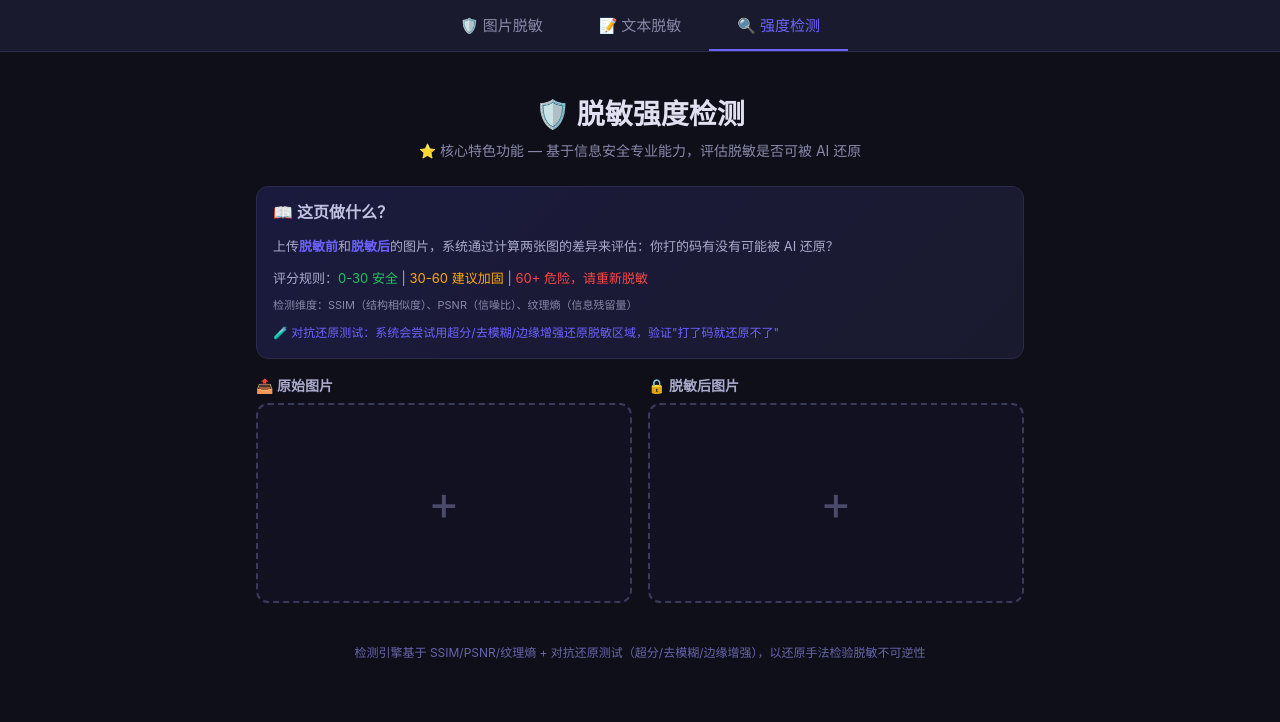
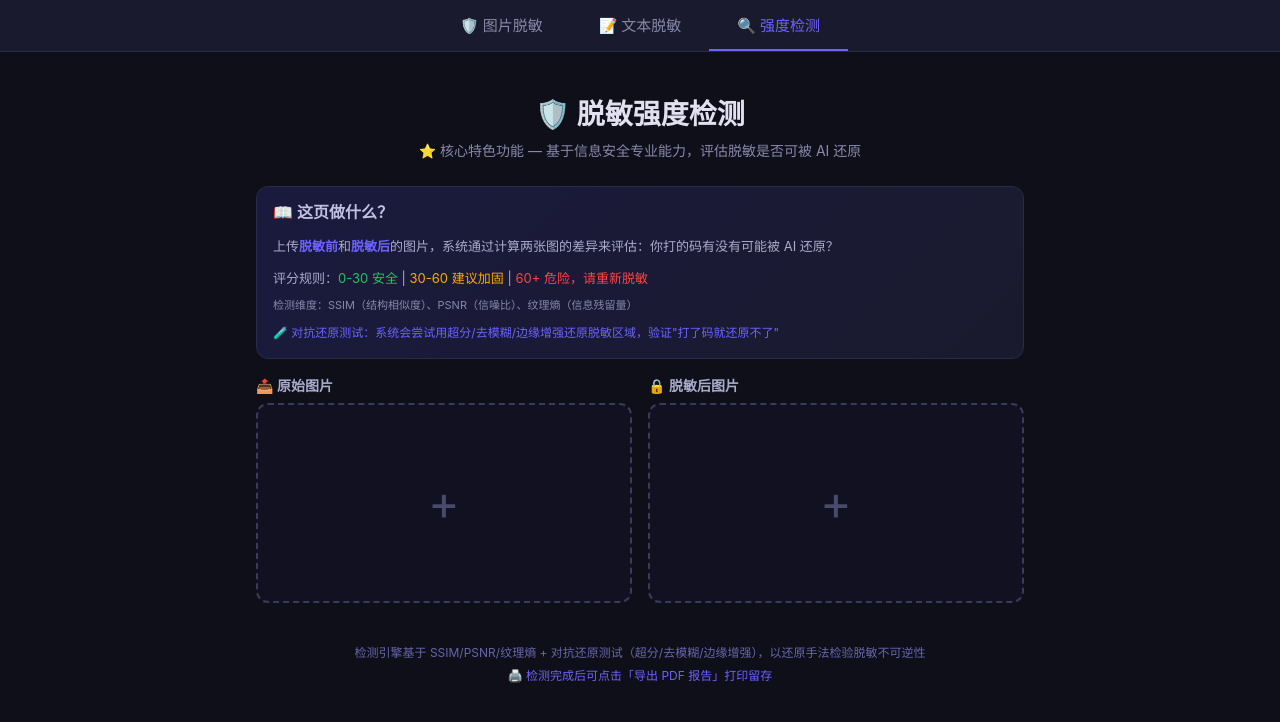
Before and after one commit to yuan201644-collab/yindun-ai-desensitizer, a Vue app in the folder frontend/: page /#/check in a window 1280 px wide. Shown: the top 722 px of the page. Built offline with nearby package versions, Linux system fonts and the light colour scheme.

Commit message:
feat: 强度检测页补充打印导出提示（复用主题色 class）

```diff
--- a/frontend/src/pages/check/index.vue
+++ b/frontend/src/pages/check/index.vue
@@ -284,7 +284,7 @@ function exportPDF() {
       </div>
     </div>
     <div v-if="error" class="error">{{ error }}</div>
-    <div class="footer-note"><p>检测引擎基于 SSIM/PSNR/纹理熵 + 对抗还原测试（超分/去模糊/边缘增强），以还原手法检验脱敏不可逆性</p></div>
+    <div class="footer-note"><p>检测引擎基于 SSIM/PSNR/纹理熵 + 对抗还原测试（超分/去模糊/边缘增强），以还原手法检验脱敏不可逆性</p><p class="footer-tip">🖨️ 检测完成后可点击「导出 PDF 报告」打印留存</p></div>
   </div>
 </template>
 
@@ -333,6 +333,7 @@ function exportPDF() {
 .guide-title { font-size: 16px; font-weight: 600; margin-bottom: 10px; } .guide-item { font-size: 13px; color: #aaaacc; padding: 3px 0; }
 .error { color: #ff4444; font-size: 13px; text-align: center; margin: 12px 0; }
 .footer-note { text-align: center; padding: 24px; color: #6666aa; font-size: 12px; }
+.footer-tip { margin-top: 6px; color: #6c63ff; }
 .help-card { background: linear-gradient(135deg, #1a1a3e, #1a1a2e); border: 1px solid #2a2a4a; border-radius: 12px; margin-bottom: 16px; overflow: hidden; }
 .help-header { padding: 12px 16px; font-weight: 600; color: #c0c0e0; }
 .help-body { padding: 0 16px 14px; font-size: 13px; line-height: 1.8; color: #aaaacc; }
```
